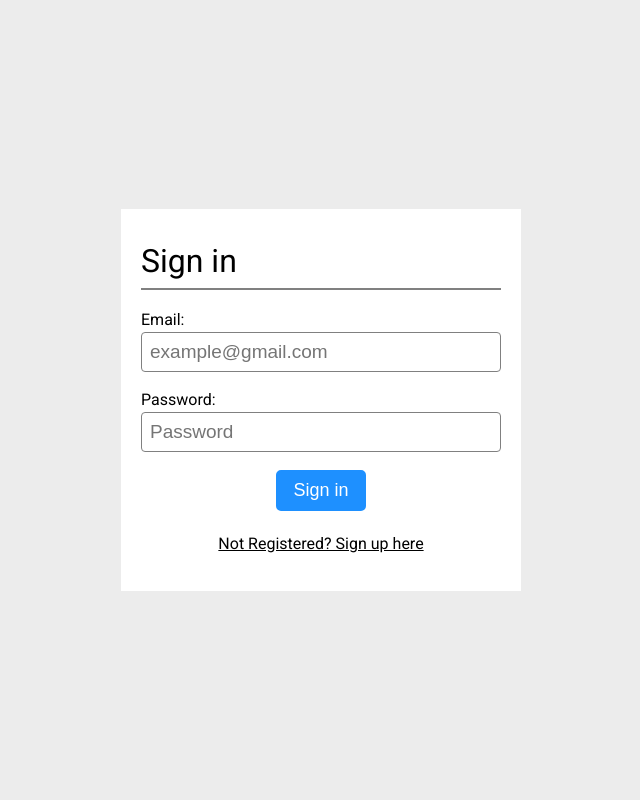
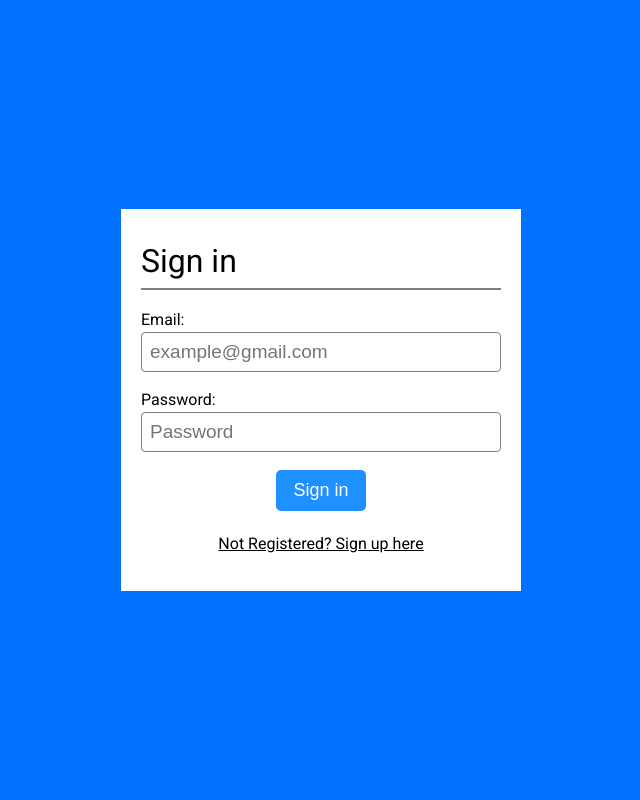
Before and after one commit to MdFarzan/Simple-registeration-and-sign-in-form-using-PHP, a PHP site: page / in a window 1280 px wide. Shown: the whole page, without its empty margins (319-959 px from the left). Run offline with PHP 8.4, Linux system fonts and the light colour scheme.

Commit message:
primary background color changed.

```diff
--- a/css/style.css
+++ b/css/style.css
@@ -1,6 +1,6 @@
 /* styling here */
 :root{
-    --p-bg:#ececec;
+    --p-bg:#0072ff;
     --s-bg:white;
     --btn-p-bg:dodgerBlue;
 }
```
